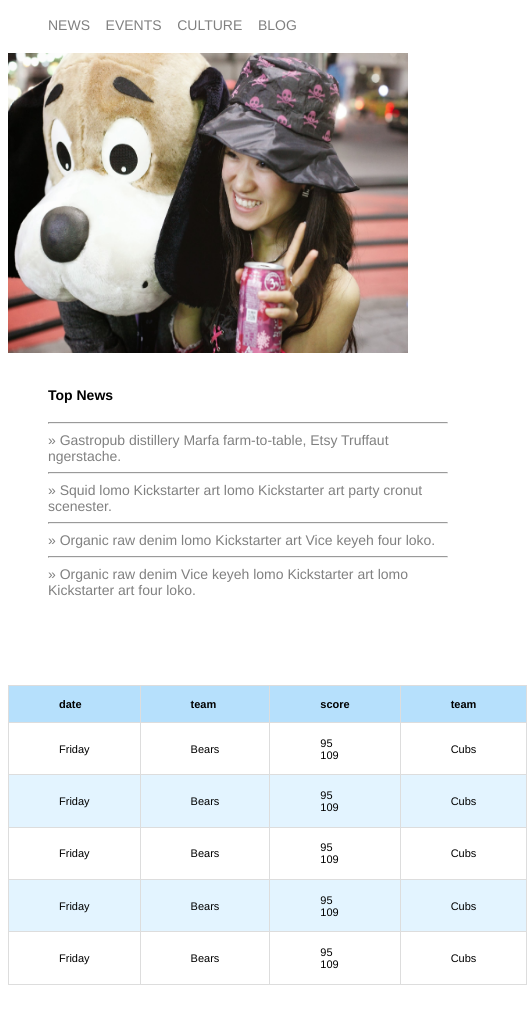
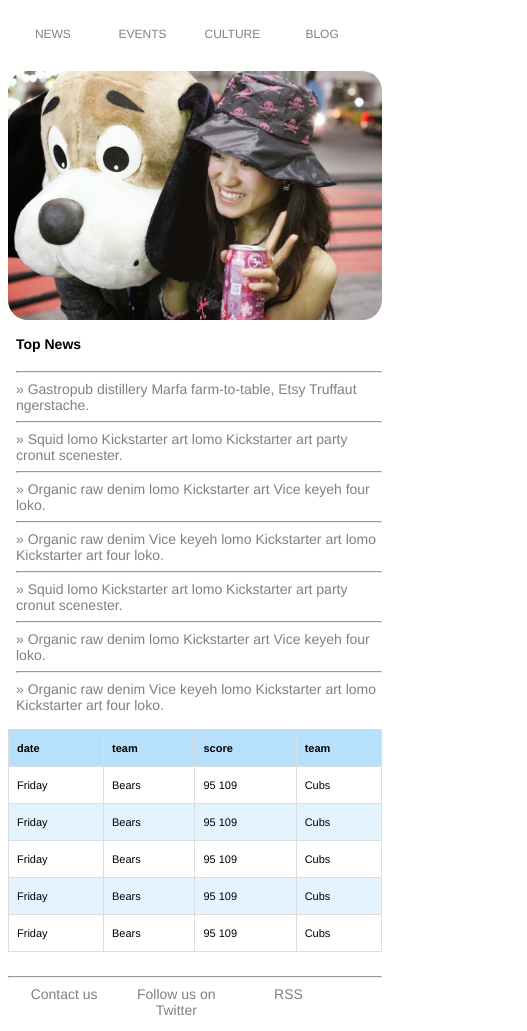
Before and after one commit to vipsyP/portfolio-vimal-, a plain HTML site: page portfolio.html in a window 390 px wide. Shown: the part 129-1160 px from the top of the page, 527 px wide, since content can reach past the window. Before the commit the page ends 1114 px from the top, so only its background shows below. Drawn offline with Linux system fonts and the light colour scheme.

Commit message:
make portfolio.html mobile first, fix scaling issues

```diff
--- a/css/style.css
+++ b/css/style.css
@@ -1,8 +1,9 @@
+
 .logo
 {
-    height:50;
-    width:50;
-    padding-right: 20;
+	height:50px;
+	width:50px;
+	padding-right: 20px;
 }
 
 .header {
@@ -12,24 +13,39 @@
 .heading
 {
 	display:inline;
-    font-size: 42;
+	font-size: 42px;
 	/* float:none;
 	margin-left:12%;
 	text-align:center; */
 	font-family: "Helvetica Neue", Helvetica, Arial, sans-serif;
 }
 
+.body-and-nav {
+	max-width:840px;
+	margin-left: auto;
+	margin-right: auto;
+}
+
+
+.body{
+	align-self: center;
+	margin-left: auto;
+	margin-right: auto;
+}
+
 
 .nav {
 	list-style-type: none;
 	overflow: hidden;
+	padding-left: 0px;
 }
 
 
 .nav-item {
-    font-size: 14;
+
+	font-size: 12px;
 	float: left;
-
+	width:24%;
 	font-family: "Helvetica Neue", Helvetica, Arial, sans-serif;
 }
 
@@ -37,38 +53,49 @@
 .nav-item a {
 	text-decoration: none;
 	display: block;
-    padding-left: 12m;
-    padding-right: 4vw;
-    padding-top: 1vw;
-    padding-bottom: 1vw;
+	padding: 14px;
 	color:gray;
+	text-align: center;
 }
 
 
 .nav-item a:hover {
-    background-color: rgb(255, 251, 0);
 	color:black;
+	text-decoration: underline;
 }
 
 
 .breaking-news-image
 {
-    width:400;
-    height:300;
+	max-width: 430px;
+	margin-bottom: 16px;
+	width:100%;
+	height:auto;
 	float: left;
+	border-radius: 20px;
 }
 
+
 .top-news-list {
-    width: 400;
-    height: 300;
 	float:left;
+	margin-top: 0px;
+	padding-left: 8px;
 	list-style-type: none;
 	overflow: hidden;
+	max-width: 100%;
+	max-width: 400;
+
+}
+
+
+.top-news-list h4 {
+	margin-top: 0px;
+	padding-top:0px;
 }
 
 
 .top-news-item {
-    font-size: 14;
+	font-size: 14px;
 	font-family: "Helvetica Neue", Helvetica, Arial, sans-serif;
 
 }
@@ -80,37 +107,56 @@
 }
 
 
-.team-scores-table {
-    width: 400;
-    height: 300;
-    float:left;
-}
-
-.filler {
-    height:2000;
+.team-scores table {
+	max-width: 430px;
+	border-collapse: collapse;
+	width:100%;
+	height:auto;
 }
 
 
-table {
-    border-collapse: collapse;
-    width: 100%;
+.team-scores td, .team-scores th {
+	font-family: "Helvetica Neue", Helvetica, Arial, sans-serif;
+	border: 1px solid #dddddd;
+	text-align: left;
+	padding: 12px 8px ;
+	font-size: 11px;
 }
 
 
-td, th {
-    font-family: "Helvetica Neue", Helvetica, Arial, sans-serif;
-    border: 1px solid #dddddd;
-    text-align: left;
-    padding: 8px 50px;
-    font-size: 11;
-}
-
-
-th {
+.team-scores th {
 background: rgba(119, 196, 248, 0.418);
 }
 
 
-tr:nth-child(odd) {
+.team-scores tr:nth-child(odd) {
 	background: rgba(189, 229, 255, 0.418);
 }
+
+
+.footer{
+	clear: both;
+
+}
+
+.footer ul{
+	list-style-type: none;
+	overflow: hidden;
+	padding-left: 0;
+}
+
+
+.footer-item {
+	font-size: 14;
+	float: left;
+	font-family: "Helvetica Neue", Helvetica, Arial, sans-serif;
+	width: 30%;
+}
+
+
+.footer-item a {
+	text-decoration: none;
+	display: block;
+	color:gray;
+	text-align: center;
+}
--- a/portfolio.html
+++ b/portfolio.html
@@ -19,6 +19,7 @@
 		<hr/>
 	</header>
 
+	<div class="body-and-nav">
 		<!-- NAV -->
 		<nav>
 			<ul class="nav">
@@ -37,6 +38,7 @@
 			</ul>
 		</nav>
 
+		<div class="body">
 			<!-- SECTION BREAKING NEWS-->
 			<section class="breaking-news">
 				<img class="breaking-news-image" src="img/breaking-news.jpg" alt="Logo">
@@ -47,11 +49,23 @@
 				<ul class="top-news-list">
 
 					<li class="top-news-item">
-                <h4 class>Top News</h4>
+						<h4>Top News</h4>
 					</li>
 					<hr/>
 					<li class="top-news-item">
 						<a href="default.asp">» Gastropub distillery Marfa farm-to-table, Etsy Truffaut ngerstache.</a>
+					</li>
+					<hr/>
+					<li class="top-news-item">
+						<a href="news.asp">» Squid lomo Kickstarter art lomo Kickstarter art party cronut scenester.</a>
+					</li>
+					<hr/>
+					<li class="top-news-item">
+						<a href="contact.asp">» Organic raw denim lomo Kickstarter art Vice keyeh four loko.</a>
+					</li>
+					<hr/>
+					<li class="top-news-item">
+						<a href="about.asp">» Organic raw denim Vice keyeh lomo Kickstarter art lomo Kickstarter art four loko.</a>
 					</li>
 					<hr/>
 					<li class="top-news-item">
@@ -70,7 +84,7 @@
 
 			<!-- SECTION TEAM SCORES-->
 			<section class="team-scores">
-        <table class= "team-scores-table"style="width:100%">
+				<table>
 					<tr>
 						<th>date</th>
 						<th>team</th>
@@ -110,6 +124,26 @@
 				</table>
 			</section>
 
+
+			<!-- FOOTER -->
+			<footer>
+				<div class="footer">
+					<ul>
+						<hr/>
+						<li class="footer-item">
+							<a href="default.asp">Contact us</a>
+						</li>
+						<li class="footer-item">
+							<a href="news.asp">Follow us on Twitter</a>
+						</li>
+						<li class="footer-item">
+							<a href="contact.asp">RSS</a>
+						</li>
+					</ul>
+				</div>
+			</footer>
+		</div>
+	</div>
 </body>
 
 </html>
```
Also changed, not shown: extra.txt (deleted). Lines whose indentation alone changed are shown as unchanged.
